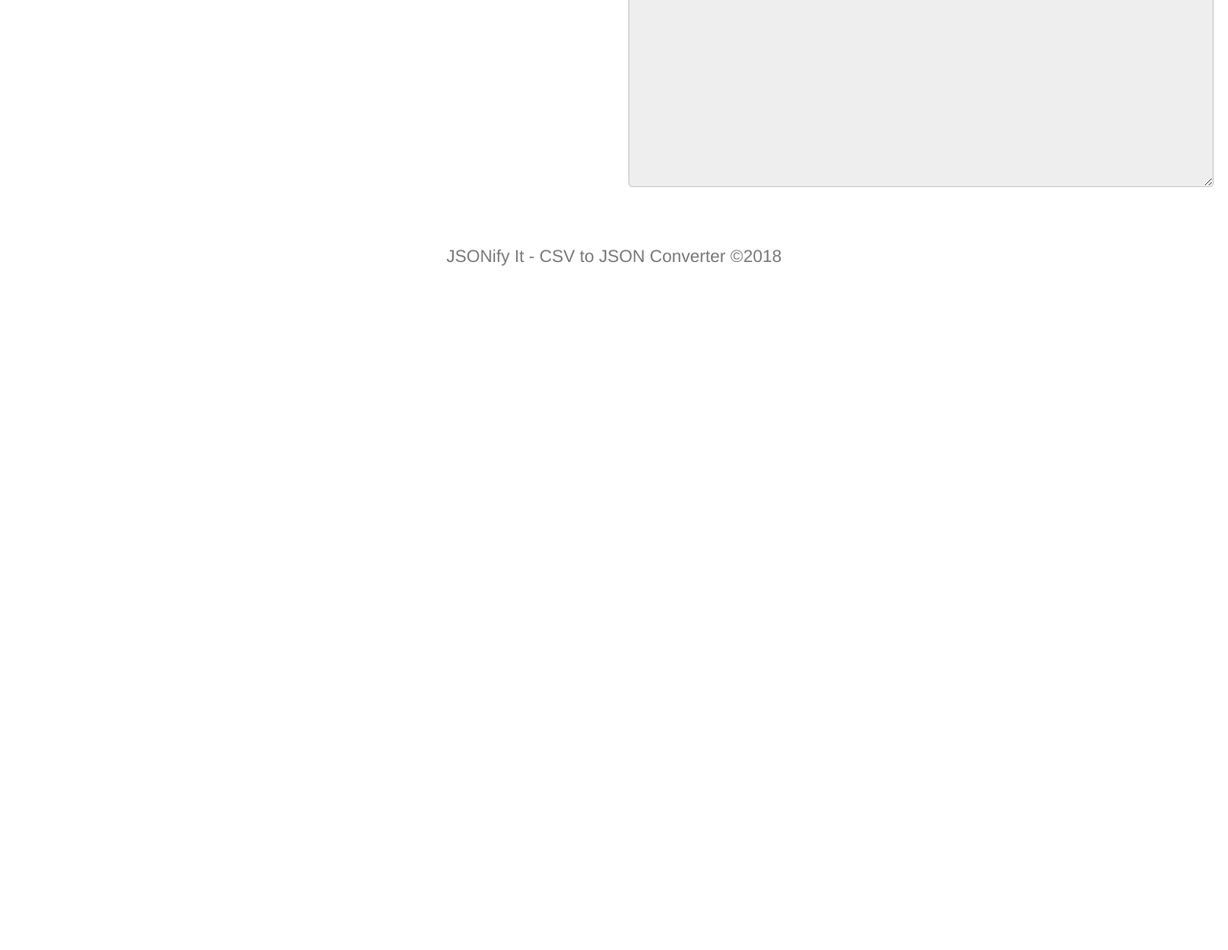
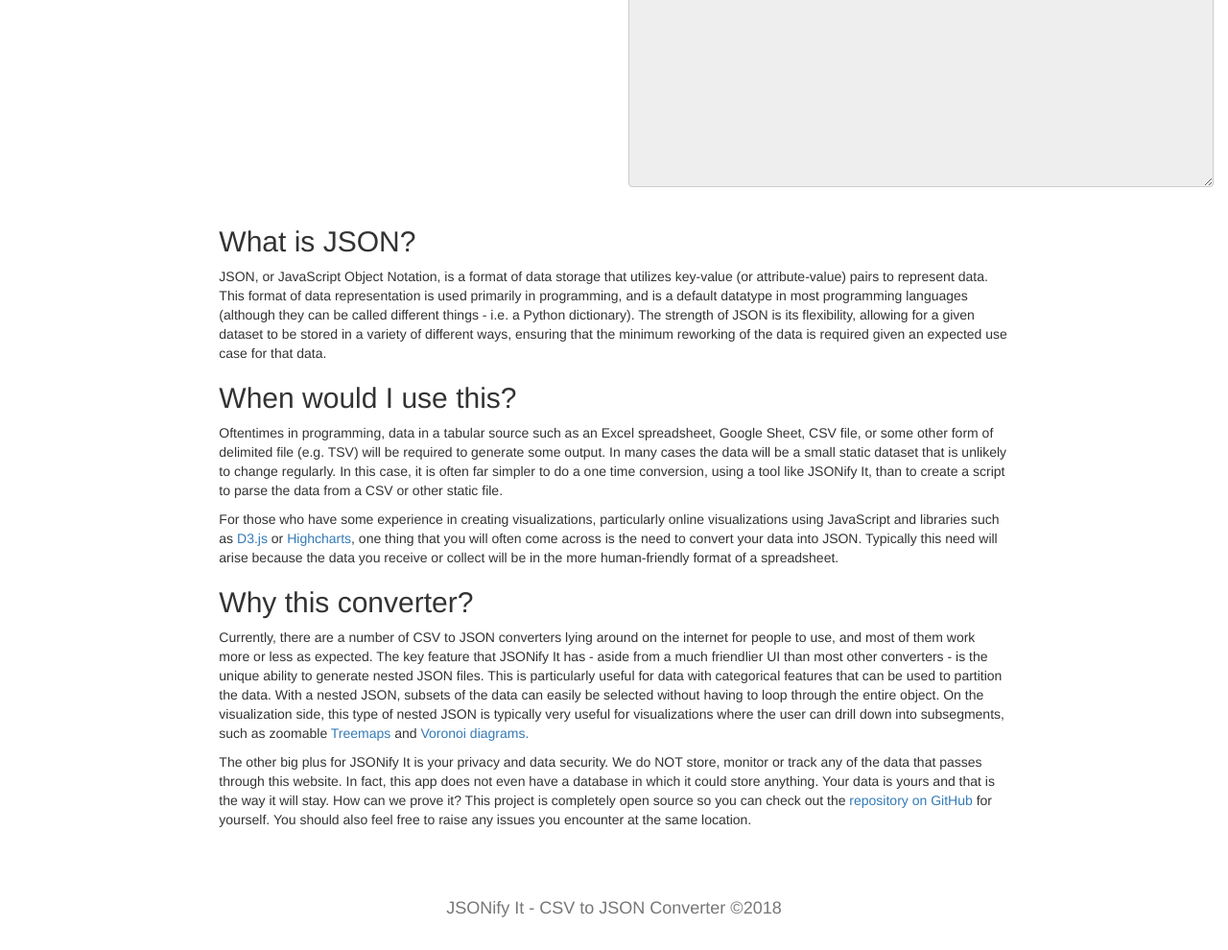
Before and after one commit to vladimiriii/jsonify-it, a Flask app: page / in a window 1280 px wide. Shown: the part 1197-2187 px from the top of the page at 96% size. Before the commit the page ends 1474 px from the top, so only its background shows below. Run offline with Flask 2, Linux system fonts and the light colour scheme; parts of the project's set-up code (start-up, migrations or seed data) failed here and were passed over; some libraries are stand-ins or nearby versions.

Commit message:
Added text to the home page.

```diff
--- a/app/templates/index.html
+++ b/app/templates/index.html
@@ -326,4 +326,21 @@
 		</div>
 	</div>
 </div> <!-- Options/Preview row -->
+<br>
+<div class="row">
+	<div class="col-md-8 col-md-offset-2">
+		<h2>What is JSON?</h2>
+		<p>JSON, or JavaScript Object Notation, is a format of data storage that utilizes key-value (or attribute-value) pairs to represent data. This format of data representation is used primarily in programming, and is a default datatype in most programming languages (although they can be called different things - i.e. a Python dictionary). The strength of JSON is its flexibility, allowing for a given dataset to be stored in a variety of different ways, ensuring that the minimum reworking of the data is required given an expected use case for that data.</p>
+
+		<h2>When would I use this?</h2>
+		<p>Oftentimes in programming, data in a tabular source such as an Excel spreadsheet, Google Sheet, CSV file, or some other form of delimited file (e.g. TSV) will be required to generate some output. In many cases the data will be a small static dataset that is unlikely to change regularly. In this case, it is often far simpler to do a one time conversion, using a tool like JSONify It, than to create a script to parse the data from a CSV or other static file.</p>
+
+		<p>For those who have some experience in creating visualizations, particularly online visualizations using JavaScript and libraries such as <a href="https://d3js.org/">D3.js</a> or <a href="https://www.highcharts.com/">Highcharts</a>, one thing that you will often come across is the need to convert your data into JSON. Typically this need will arise because the data you receive or collect will be in the more human-friendly format of a spreadsheet.</p>
+
+		<h2>Why this converter?</h2>
+		<p>Currently, there are a number of CSV to JSON converters lying around on the internet for people to use, and most of them work more or less as expected. The key feature that JSONify It has - aside from a much friendlier UI than most other converters - is the unique ability to generate nested JSON files. This is particularly useful for data with categorical features that can be used to partition the data. With a nested JSON, subsets of the data can easily be selected without having to loop through the entire object. On the visualization side, this type of nested JSON is typically very useful for visualizations where the user can drill down into subsegments, such as zoomable <a href="https://en.wikipedia.org/wiki/Treemapping">Treemaps</a> and <a href="https://en.wikipedia.org/wiki/Voronoi_diagram">Voronoi diagrams.</a></p>
+
+		<p> The other big plus for JSONify It is your privacy and data security. We do NOT store, monitor or track any of the data that passes through this website. In fact, this app does not even have a database in which it could store anything. Your data is yours and that is the way it will stay. How can we prove it? This project is completely open source so you can check out the <a href="https://github.com/vladimiriii/jsonify-it">repository on GitHub</a> for yourself. You should also feel free to raise any issues you encounter at the same location.</p>
+	</div>
+</div>
 {% endblock %}
```
Lines whose indentation alone changed are shown as unchanged.
